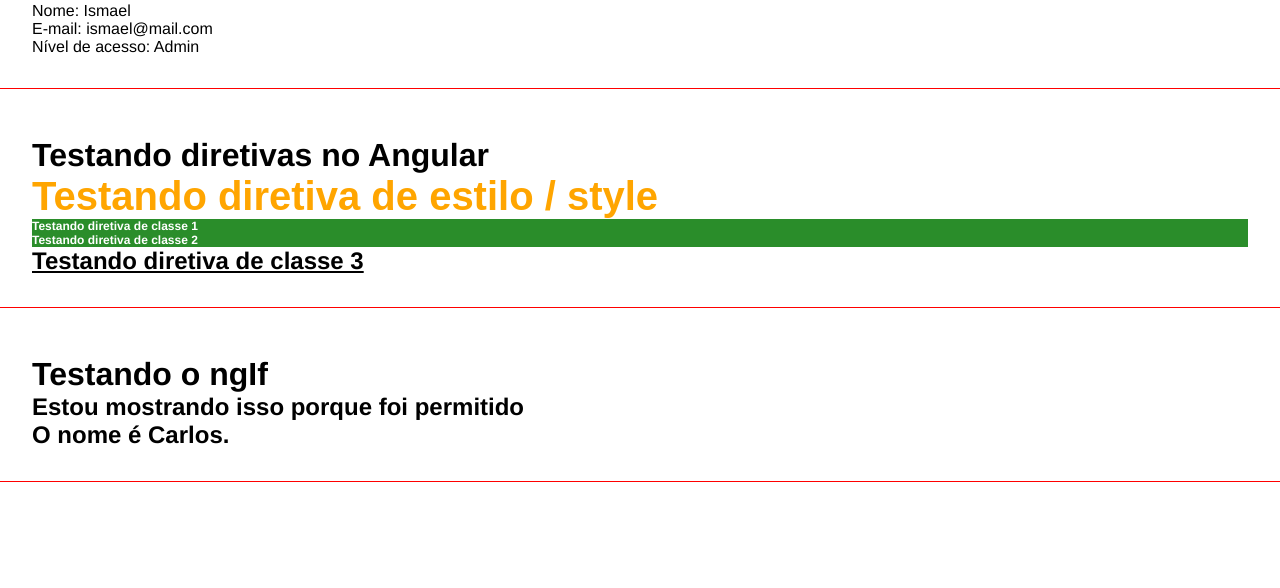
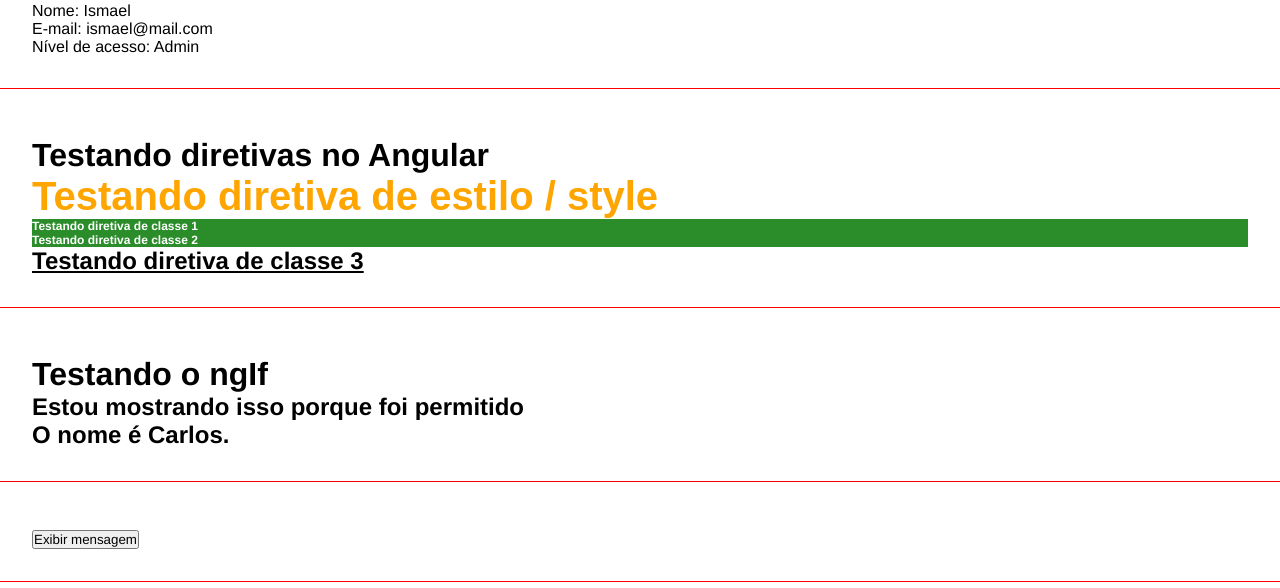
Before and after one commit to carlosismaelad/Angular, an Angular app in the folder curso-angular/: page / in a window 1280 px wide. Shown: the part 475-1063 px from the top of the page. Built offline with nearby package versions, Linux system fonts and the light colour scheme.

Commit message:
Eventos no Angular (click)

```diff
--- a/curso-angular/src/app/app.component.html
+++ b/curso-angular/src/app/app.component.html
@@ -4,3 +4,4 @@
 <app-parent-data [name]="userName" [userData]="userData"></app-parent-data>
 <app-directives></app-directives>
 <app-if-render></app-if-render>
+<app-eventos></app-eventos>
--- a/curso-angular/src/app/app.module.ts
+++ b/curso-angular/src/app/app.module.ts
@@ -7,6 +7,7 @@ import { FirstComponentComponent } from './components/first-component/first-comp
 import { ParentDataComponent } from './components/parent-data/parent-data.component';
 import { DirectivesComponent } from './components/directives/directives.component';
 import { IfRenderComponent } from './components/if-render/if-render.component';
+import { EventosComponent } from './components/eventos/eventos.component';
 
 @NgModule({
   declarations: [
@@ -14,7 +15,8 @@ import { IfRenderComponent } from './components/if-render/if-render.component';
     FirstComponentComponent,
     ParentDataComponent,
     DirectivesComponent,
-    IfRenderComponent
+    IfRenderComponent,
+    EventosComponent
   ],
   imports: [
     BrowserModule,
--- /dev/null
+++ b/curso-angular/src/app/components/eventos/eventos.component.html
@@ -0,0 +1,4 @@
+<div class="class">
+  <h2 *ngIf="showMessage">Exibindo mensagem!</h2>
+  <button (click)="exibirMensagem()">Exibir mensagem</button>
+</div>
--- /dev/null
+++ b/curso-angular/src/app/components/eventos/eventos.component.ts
@@ -0,0 +1,15 @@
+import { Component } from '@angular/core';
+
+@Component({
+  selector: 'app-eventos',
+  templateUrl: './eventos.component.html',
+  styleUrls: ['./eventos.component.css']
+})
+export class EventosComponent {
+  showMessage: boolean = false
+
+  exibirMensagem(): void {
+    this.showMessage = !this.showMessage //toggle
+  }
+
+}
```
Also changed, not shown: curso-angular/src/app/components/eventos/eventos.component.css (added), 1 other file (tests, documents, lock files or other folders).
